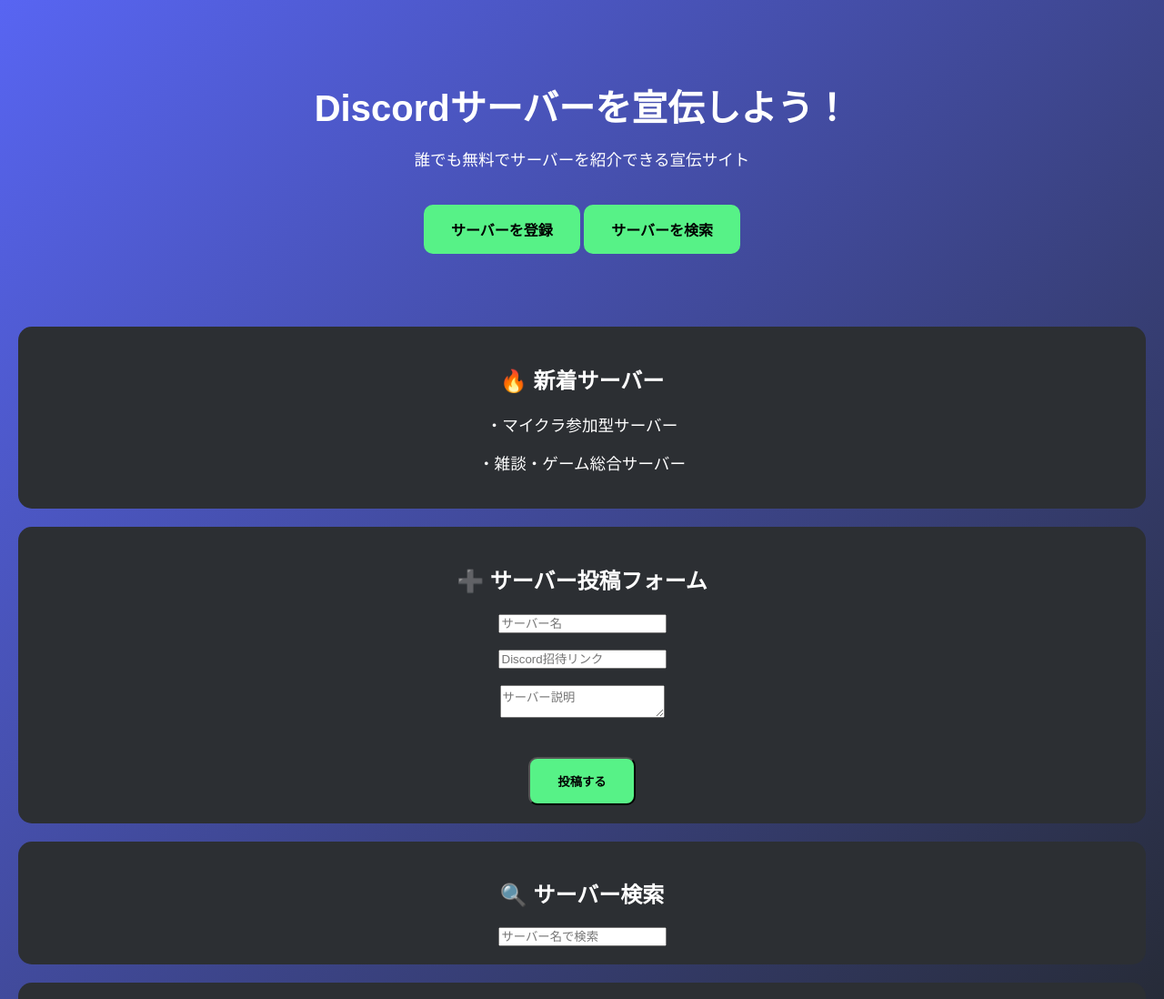
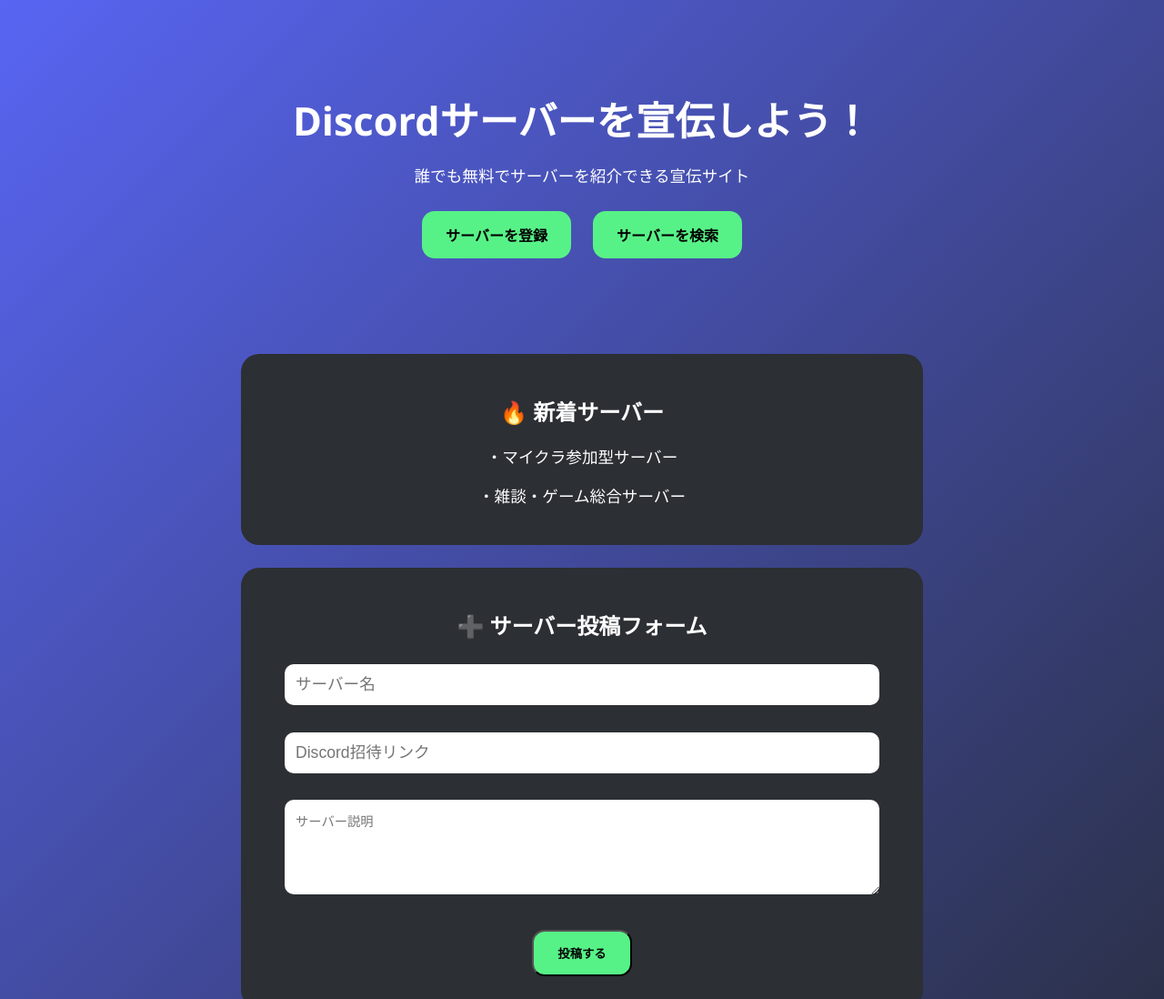
Before and after one commit to bananeko345/discord-promo-site, a plain HTML site: page index.html in a window 1280 px wide. Shown: the top 1098 px of the page at 91% size. Drawn offline with Linux system fonts and the light colour scheme.

Commit message:
index.html
Updated styles for improved layout and aesthetics.

```diff
--- a/index.html
+++ b/index.html
@@ -7,16 +7,16 @@
   <style>
     body {
       margin: 0;
-      font-family: Arial, sans-serif;
+      font-family: 'Segoe UI', Arial, sans-serif;
       background: linear-gradient(135deg, #5865F2, #23272A);
       color: white;
       text-align: center;
     }
     header {
-      padding: 60px 20px;
+      padding: 70px 20px;
     }
     h1 {
-      font-size: 2.5em;
+      font-size: 2.7em;
       margin-bottom: 10px;
     }
     p {
@@ -24,19 +24,46 @@
     }
     .btn {
       display: inline-block;
-      margin-top: 20px;
-      padding: 15px 30px;
+      margin: 10px;
+      padding: 14px 26px;
       background: #57F287;
       color: #000;
       text-decoration: none;
       font-weight: bold;
-      border-radius: 10px;
+      border-radius: 14px;
+      transition: transform .15s, box-shadow .15s;
+    }
+    .btn:hover {
+      transform: translateY(-2px);
+      box-shadow: 0 8px 20px rgba(0,0,0,.3);
     }
     section {
       background: #2c2f33;
-      margin: 20px;
-      padding: 20px;
+      margin: 25px auto;
+      padding: 25px;
+      border-radius: 20px;
+      max-width: 700px;
+    }
+    input, textarea {
+      width: 90%;
+      padding: 12px;
+      border-radius: 10px;
+      border: none;
+      margin: 6px 0;
+      font-size: 1em;
+    }
+    textarea { height: 80px; }
+    .serverItem {
+      background: #23272A;
+      padding: 18px;
+      margin: 12px 0;
       border-radius: 15px;
+      text-align: left;
+      animation: fadeIn .3s ease;
+    }
+    @keyframes fadeIn {
+      from {opacity:0; transform:translateY(5px)}
+      to {opacity:1; transform:translateY(0)}
     }
     footer {
       padding: 20px;
```
